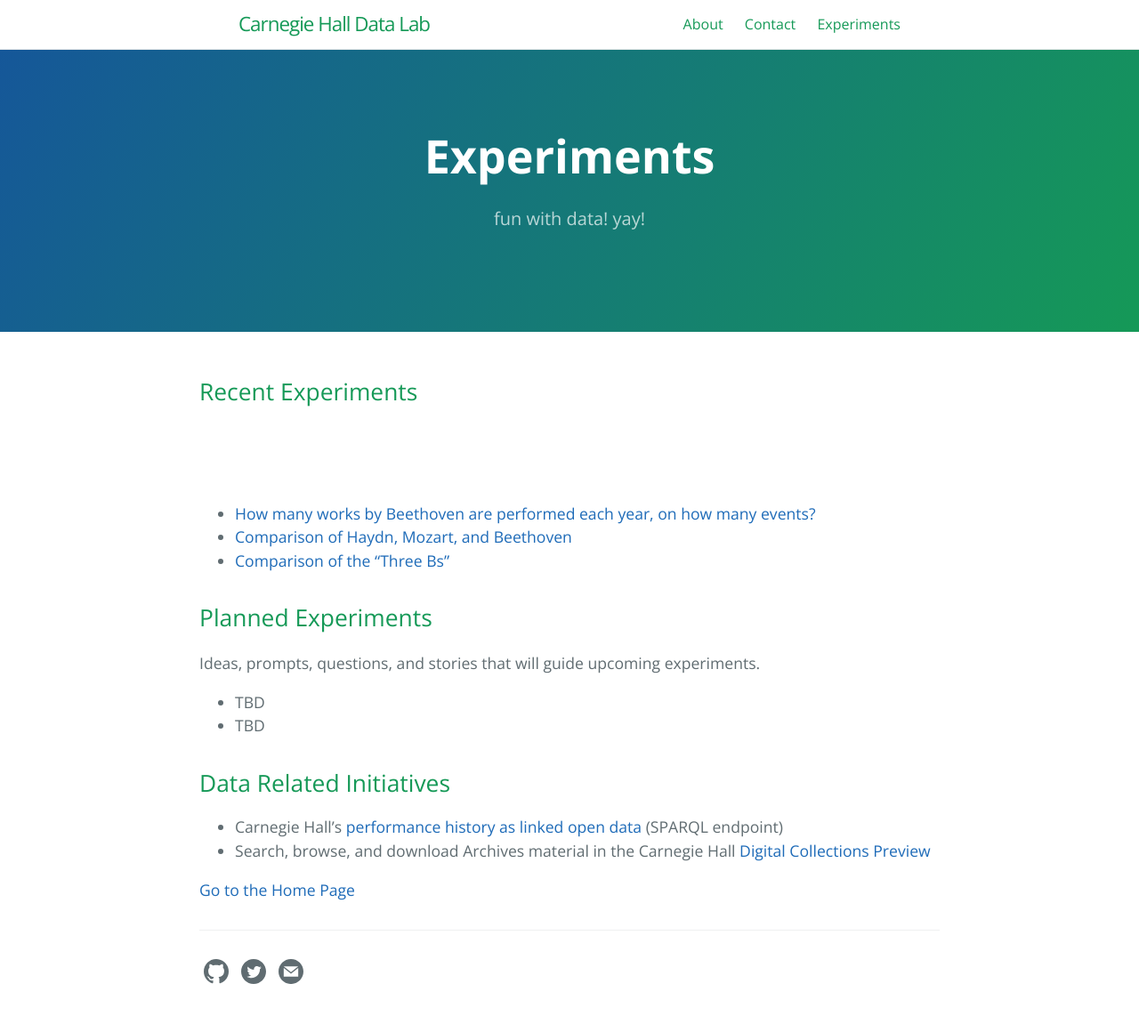
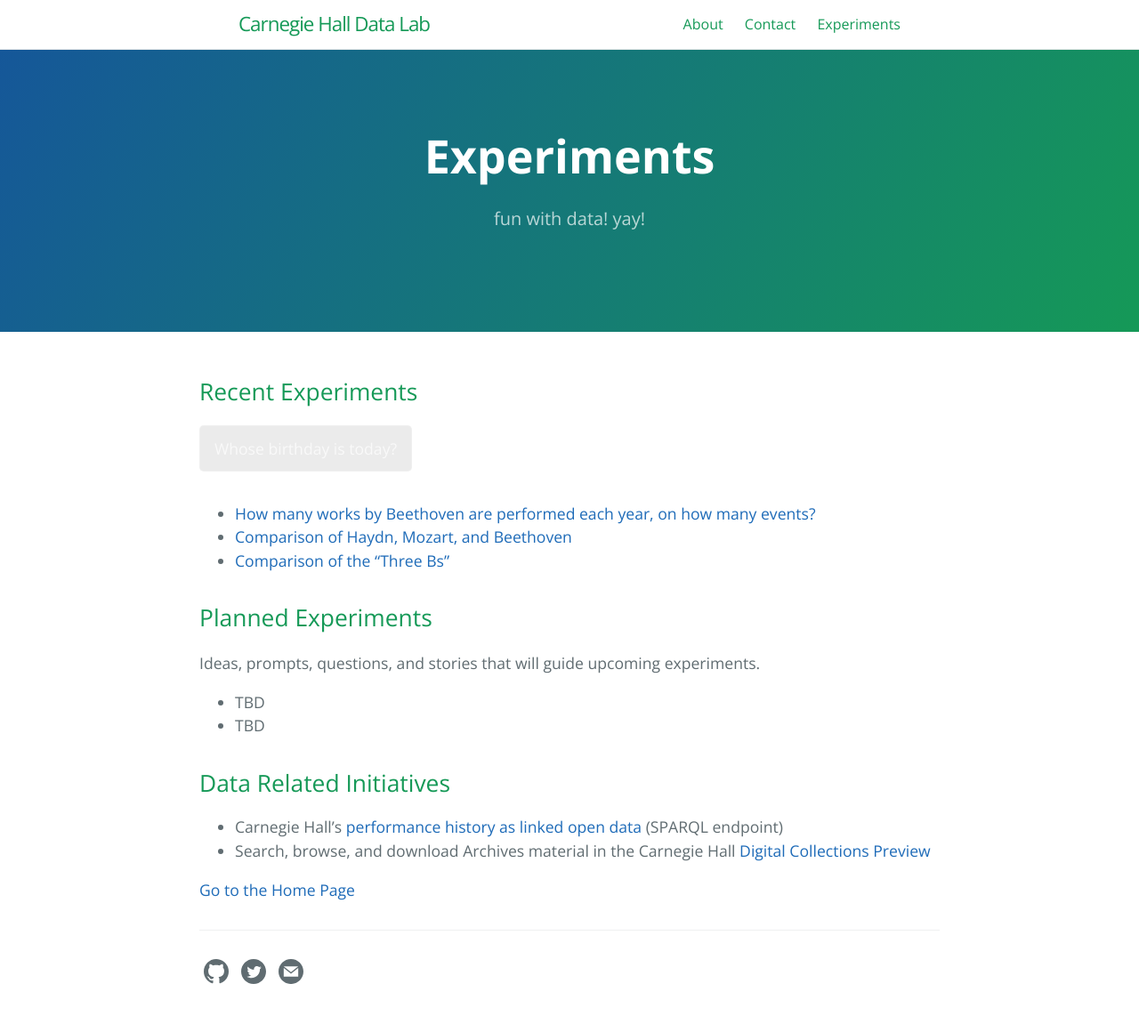
Before and after one commit to CarnegieHall/datalab, a Jekyll site: the page built from experiments.md, in a window 1280 px wide. Shown: the whole page at 89% size. Built offline with Jekyll 4.4.1, drawn with Linux system fonts in a browser that asks for light colours.

Commit message:
change btn background color to black

```diff
--- a/_sass/jekyll-theme-cayman-blog.scss
+++ b/_sass/jekyll-theme-cayman-blog.scss
@@ -66,7 +66,7 @@ a {
   display: inline-block;
   margin-bottom: 1rem;
   color: rgba(255, 255, 255, 0.7);
-  background-color: rgba(255, 255, 255, 0.08);
+  background-color: rgba(0, 0, 0, 0.08);
   border-color: rgba(255, 255, 255, 0.2);
   border-style: solid;
   border-width: 1px;
```
